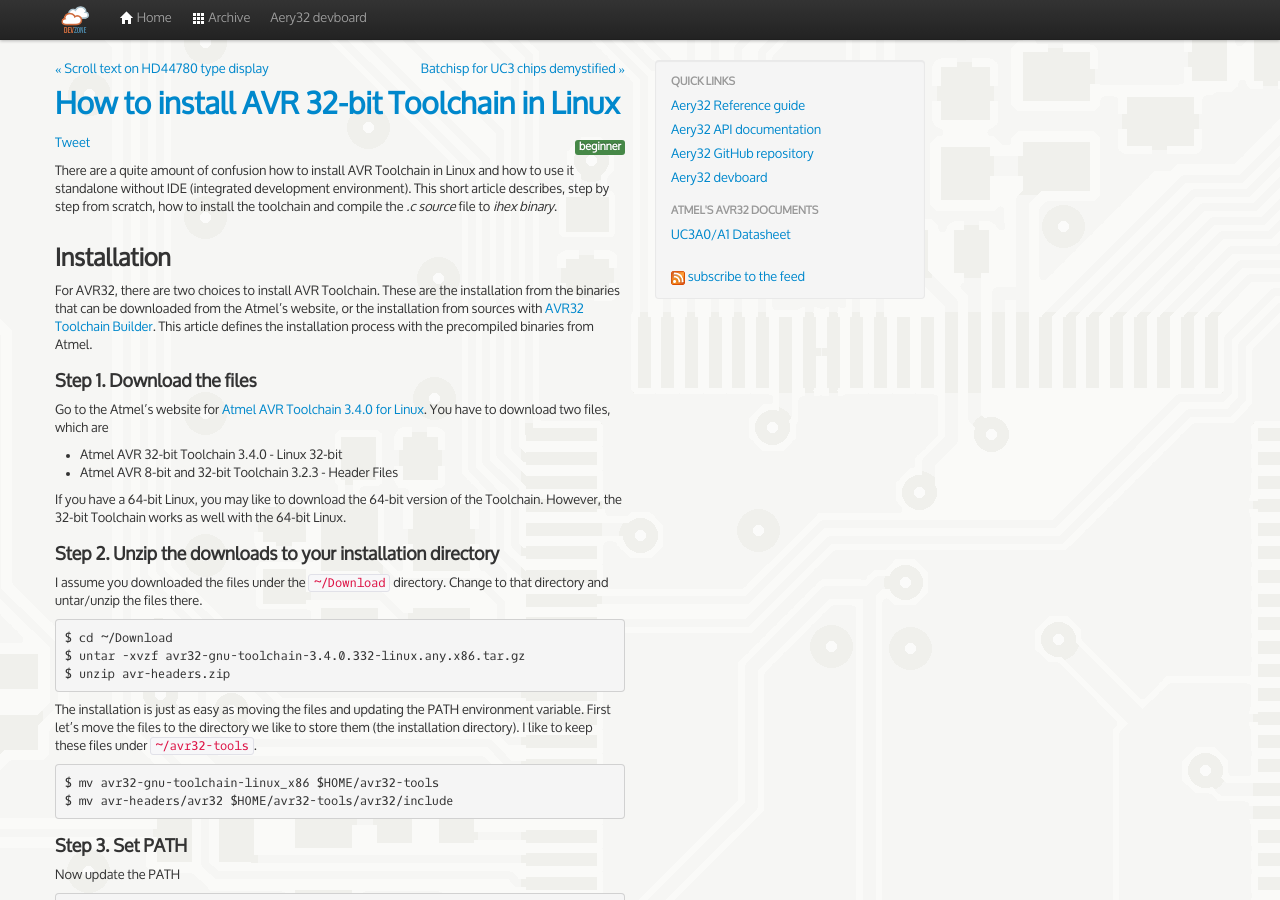
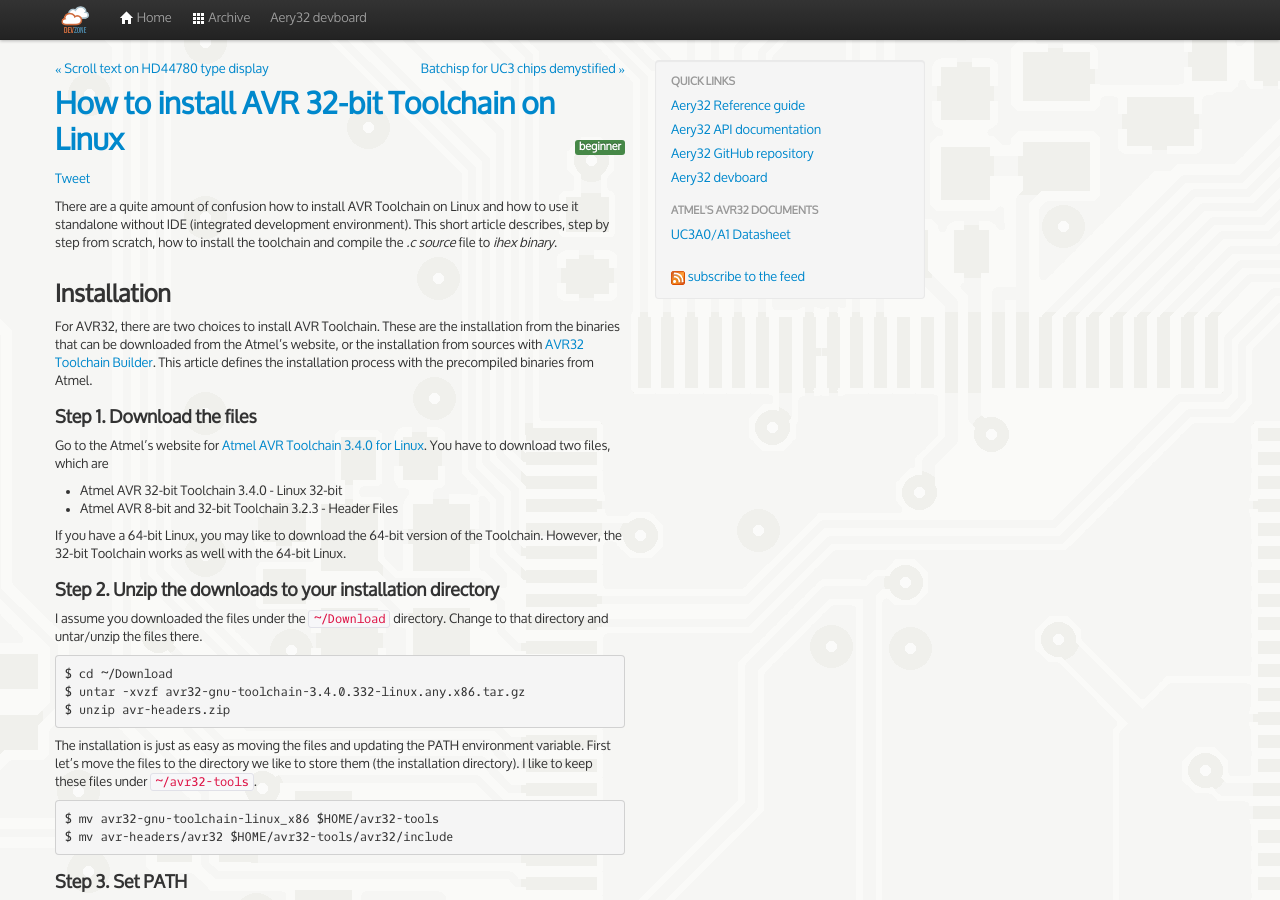
Before and after one commit to aery32/aery32.github.com, a Jekyll site: the page built from _posts/2012-07-06-how-to-install-avr-32-bit-toolchain-on-linux.md, in a window 1280 px wide and 900 px high. Built offline with Jekyll 4.4.1, drawn with Linux system fonts in a browser that asks for light colours; nearby versions of some CDN libraries; Markdown is read by kramdown in place of the engine named in the settings; comment, search, counter and statistics services are not loaded; some of the changed text lies outside the part shown.

Commit message:
Fix typo

```diff
--- a/_posts/2012-07-06-how-to-install-avr-32-bit-toolchain-in-linux.md
+++ b/_posts/2012-07-06-how-to-install-avr-32-bit-toolchain-on-linux.md
@@ -1,6 +1,6 @@
 ---
 layout: post
-title: "How to install AVR 32-bit Toolchain in Linux"
+title: "How to install AVR 32-bit Toolchain on Linux"
 description: "Step by step instructions to install AVR 32-bit Toolchain"
 author: "Kim Blomqvist"
 author-email:
@@ -13,12 +13,12 @@ categories:
 
 level: beginner
 
-tweet-text: "How to install AVR 32-bit Toolchain in Linux #aery32devzone"
+tweet-text: "How to install AVR 32-bit Toolchain on Linux #aery32devzone"
 
-summary: "There are a quite amount of confusion how to install AVR Toolchain in Linux and how to use it standalone without IDE. To make this process easier I decided to describe the installation process step by step"
+summary: "There are a quite amount of confusion how to install AVR Toolchain on Linux and how to use it standalone without IDE. To make this process easier I decided to describe the installation process step by step"
 ---
 
-There are a quite amount of confusion how to install AVR Toolchain in Linux and how to use it standalone without IDE (integrated development environment). This short article describes, step by step from scratch, how to install the toolchain and compile the *.c source* file to *ihex binary*.
+There are a quite amount of confusion how to install AVR Toolchain on Linux and how to use it standalone without IDE (integrated development environment). This short article describes, step by step from scratch, how to install the toolchain and compile the *.c source* file to *ihex binary*.
 
 ## Installation
 
@@ -94,4 +94,4 @@ To see how much space the compiled program takes, use avr32-size
     text    data     bss     dec     hex filename
        0    6022       0    6022    1786 main.hex
 
-I hope this helped you to get started in Linux. If you have any queries, please leave a comment. &#10065;
+I hope this helped you to get started on Linux. If you have any queries, please leave a comment. &#10065;
```
